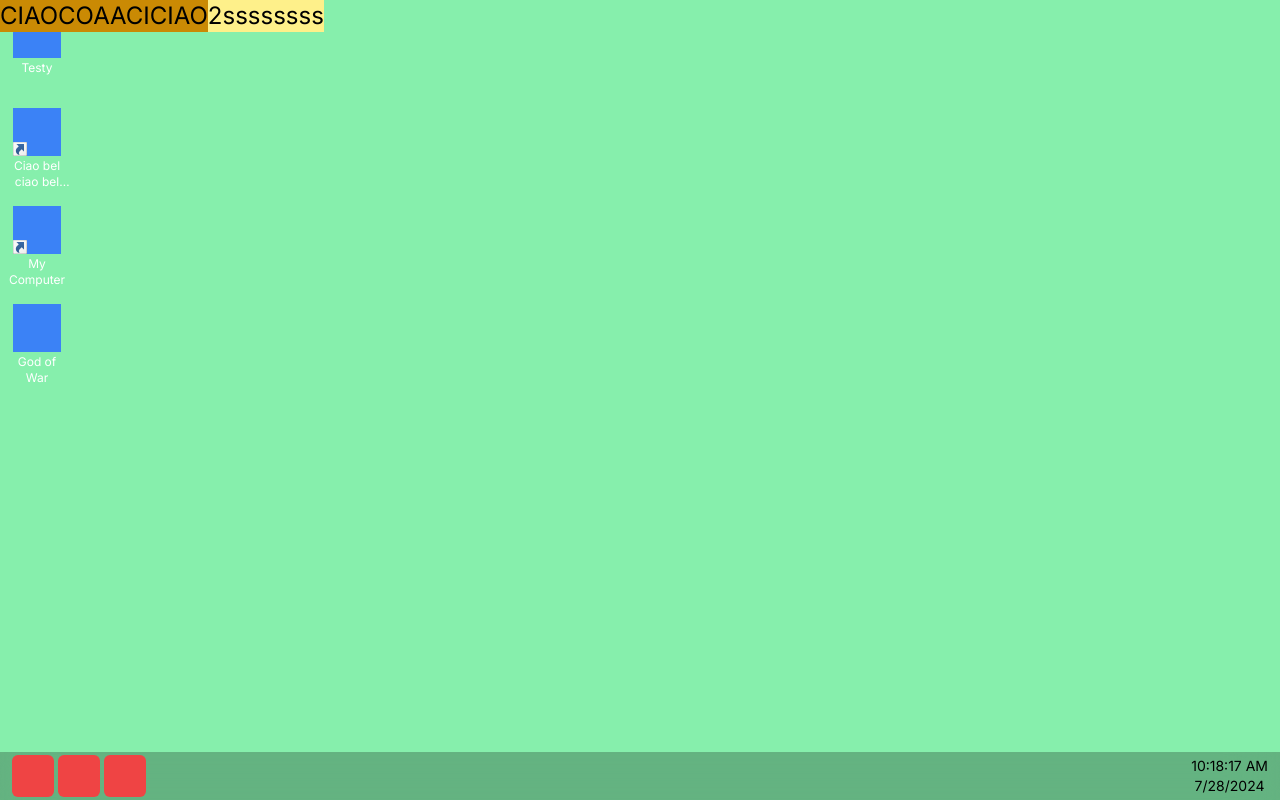
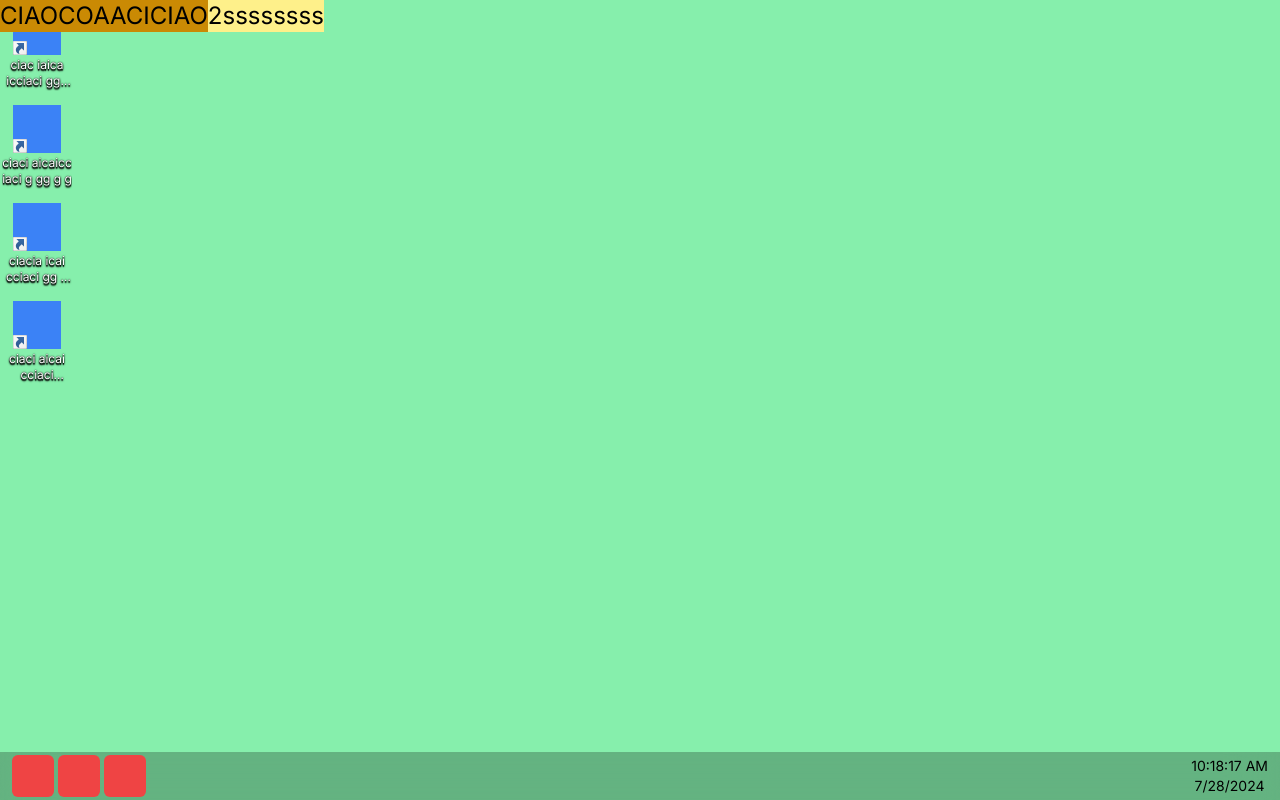
Before and after one commit to Raptor1818/RaptorOS, a Next.js app: page / in a window 1280 px wide. Built offline with nearby package versions, Linux system fonts and the light colour scheme.

Commit message:
out of testing

```diff
--- a/src/app/globals.css
+++ b/src/app/globals.css
@@ -31,17 +31,3 @@ body {
     text-wrap: balance;
   }
 }
-
-.truncate-multiline {
-  display: -webkit-box;
-  -webkit-line-clamp: 2;
-  -webkit-box-orient: vertical;
-  overflow: hidden;
-  text-overflow: ellipsis;
-}
-.parent:focus-within .truncate-multiline {
-  display: block;
-  -webkit-line-clamp: unset;
-  overflow: visible;
-  z-index: 10; /* Ensure it comes on top */
-}
--- a/src/components/raptorOS/Desktop/DesktopGrid.tsx
+++ b/src/components/raptorOS/Desktop/DesktopGrid.tsx
@@ -1,16 +1,16 @@
 import React from 'react'
-import PlaceholderDesktopIcon from '../dev/PlaceholderDesktopIcon'
 import css from '@/styles/Desktop/DesktopGrid.module.css'
+import DesktopItem from './DesktopItem'
 
 interface Props {}
 
 const DesktopGrid = (props: Props) => {
   return (
     <div className={css.desktopGridContainer}>
-      <PlaceholderDesktopIcon iconText='Testy' isShortcut={false} />
-      <PlaceholderDesktopIcon iconText='Ciao bel ciao bel ciao bel Ciao bel ciao bel ciao bel' isShortcut={true} />
-      <PlaceholderDesktopIcon iconText='My Computer' isShortcut={true} />
-      <PlaceholderDesktopIcon iconText='God of War' isShortcut={false} />
+      <DesktopItem itemText='ciac iaica icciaci ggg ggg g g' isShortcut={true} />
+      <DesktopItem itemText='ciaci aicaicc iaci g gg g g ' isShortcut={true} />
+      <DesktopItem itemText='ciacia icai cciaci gg g g  g g' isShortcut={true} />
+      <DesktopItem itemText='ciaci aicai cciaci ggggg gg g g ' isShortcut={true} />
     </div>
   )
 }
--- /dev/null
+++ b/src/components/raptorOS/Desktop/DesktopItem.tsx
@@ -0,0 +1,35 @@
+import React from 'react';
+import Image from 'next/image';
+
+import css from '@/styles/Desktop/DesktopItem.module.css';
+
+interface Props {
+  itemText: string;
+  isShortcut: boolean;
+}
+
+const DesktopItem = (props: Props) => {
+  return (
+    <div
+      className={`${css.itemContainer} parent`}
+      tabIndex={0}
+    >
+      <div className={css.itemImage}>
+        {props.isShortcut ?
+          <Image
+            src="/shortcut_arrow.png"
+            width={14}
+            height={14}
+            alt=""
+            className={css.shortcutIcon}
+          />
+          : <></>}
+      </div>
+      <p className={`${css.itemText} truncate-multiline`}>
+        {props.itemText}
+      </p>
+    </div>
+  )
+}
+
+export default DesktopItem;
--- a/src/styles/Desktop/DesktopGrid.module.css
+++ b/src/styles/Desktop/DesktopGrid.module.css
@@ -2,7 +2,7 @@
 @tailwind utilities;
 
 .desktopGridContainer{
-  @apply bg-transparent w-screen z-[0];
+  @apply bg-transparent w-screen;
   contain: strict;
 
   display: grid;
--- /dev/null
+++ b/src/styles/Desktop/DesktopItem.module.css
@@ -0,0 +1,41 @@
+@tailwind components;
+@tailwind utilities;
+
+/* Tailwind utility classes */
+.itemContainer {
+  @apply border border-transparent hover:border-red-500 w-[74px] h-fit flex flex-col place-items-center p-[1px] relative;
+}
+
+.itemImage {
+  @apply bg-blue-500 w-[48px] h-[48px] relative;
+}
+
+.itemText {
+  @apply text-white text-center py-[2px] select-none text-xs truncate-multiline focus:outline-none;
+  text-shadow:  rgba(0, 0, 0, 0.75) 0px 0px 1px,
+                rgba(0, 0, 0, 0.5) 0px 0px 2px,
+                rgba(0, 0, 0, 0.75) 0px 1px 1px,
+                rgba(0, 0, 0, 0.5) 0px 1px 2px,
+                rgba(0, 0, 0, 0.75) 0px 2px 1px,
+                rgba(0, 0, 0, 0.5) 0px 2px 2px;
+}
+
+.shortcutIcon {
+  @apply select-none absolute bottom-0 left-0;
+}
+
+/* Custom styles */
+.truncate-multiline {
+  display: -webkit-box;
+  -webkit-line-clamp: 2;
+  -webkit-box-orient: vertical;
+  overflow: hidden;
+  text-overflow: ellipsis;
+}
+
+.itemContainer:focus-within .truncate-multiline {
+  display: block;
+  -webkit-line-clamp: unset;
+  overflow: visible;
+  z-index: 10;
+}
```
